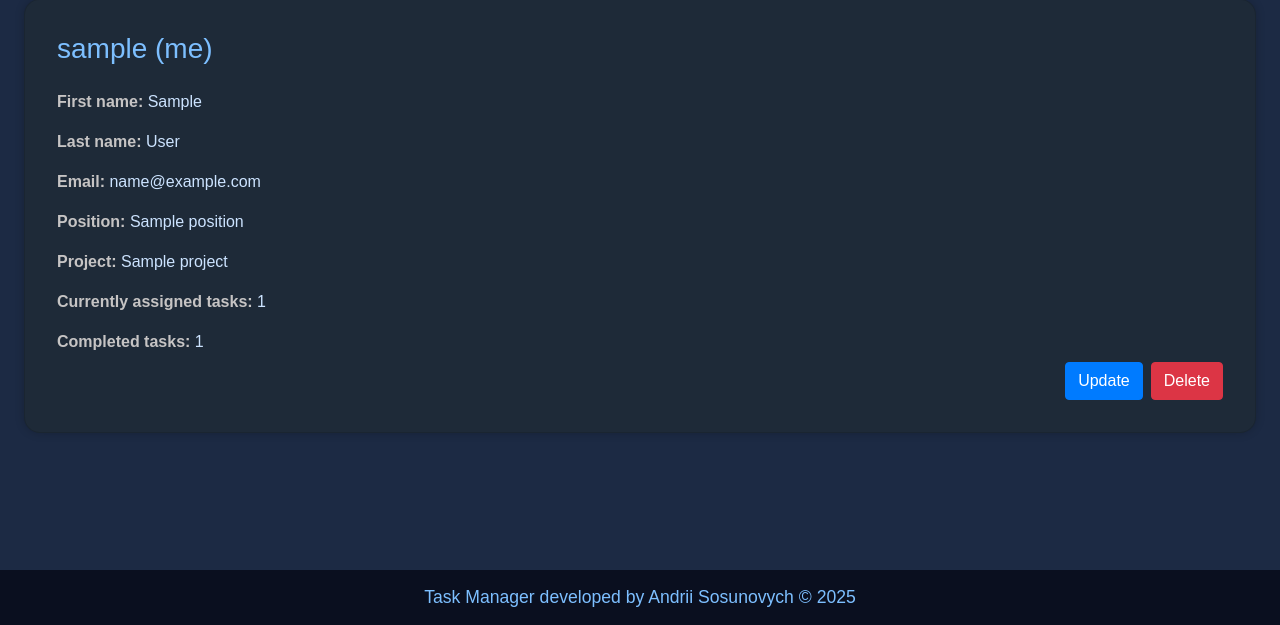
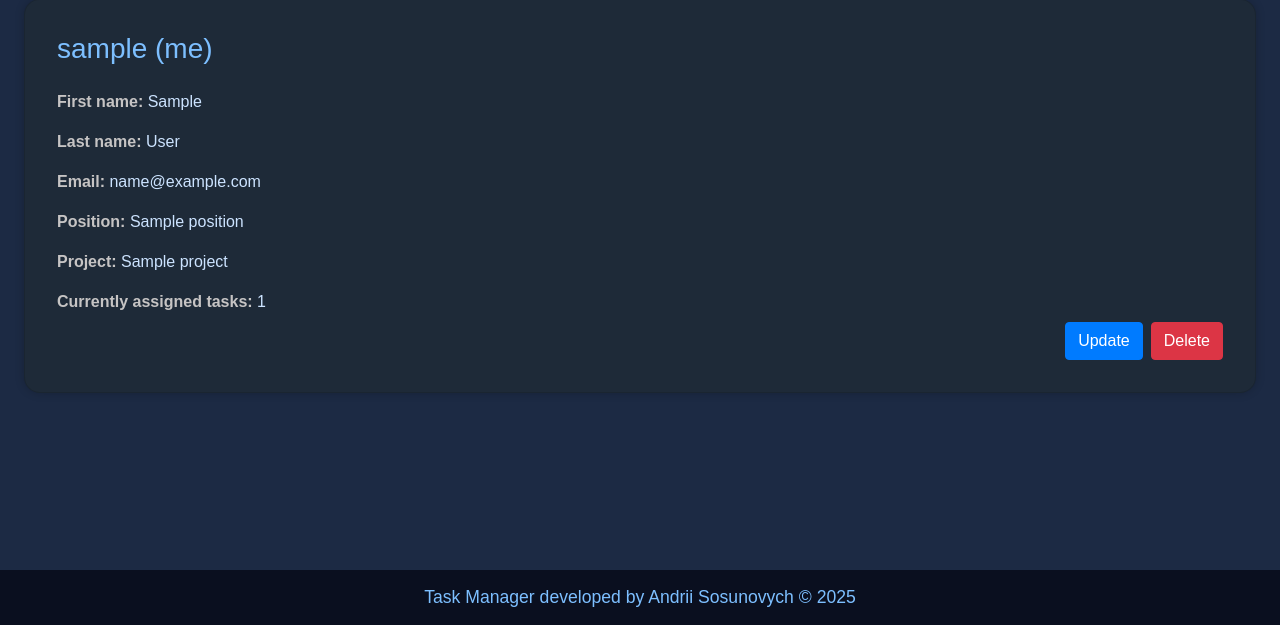
Before and after one commit to sosunovych-andrii/task-manager, a Django app: page /workers/ in a window 1280 px wide. Shown: the part 175-800 px from the top of the page. Run offline with Django 5.2, Linux system fonts and the light colour scheme; a user stored in the database is signed in; tables that the repository leaves empty hold one stand-in row (values such as "Sample post"); some libraries are stand-ins or nearby versions.

Commit message:
Delete complete_tasks field from Worker

```diff
--- a/core/models.py
+++ b/core/models.py
@@ -27,8 +27,6 @@ class Position(models.Model):
 
 
 class Worker(AbstractUser):
-    completed_tasks = models.PositiveIntegerField(default=0)
-
     position = models.ForeignKey(
         to=Position,
         on_delete=models.SET_NULL,
--- a/core/views.py
+++ b/core/views.py
@@ -303,7 +303,4 @@ def task_mark_completed(request: HttpRequest, pk: int) -> HttpResponseRedirect:
     if request.method == "POST":
         task.is_completed = True
         Task.objects.filter(pk=pk).update(is_completed=True)
-        if task.assignee:
-            task.assignee.completed_tasks += 1
-            task.assignee.save()
     return HttpResponseRedirect(request.META.get("HTTP_REFERER", "/"))
--- a/templates/core/worker_list.html
+++ b/templates/core/worker_list.html
@@ -30,7 +30,6 @@
         <p><strong>Position: </strong>{{ worker.position.name }}</p>
         <p><strong>Project: </strong>{{ worker.project.name }}</p>
         <p><strong>Currently assigned tasks: </strong>{{ worker.tasks_count }}</p>
-        <p><strong>Completed tasks: </strong>{{ worker.completed_tasks }}</p>
         {% if user.is_superuser %}
           <div class="d-flex justify-content-end">
             <a href="{% url 'core:worker-update' pk=worker.pk %}" class="btn btn-primary mr-2">Update</a>
```
Also changed, not shown: core/migrations/0006_remove_worker_completed_tasks.py (added).
